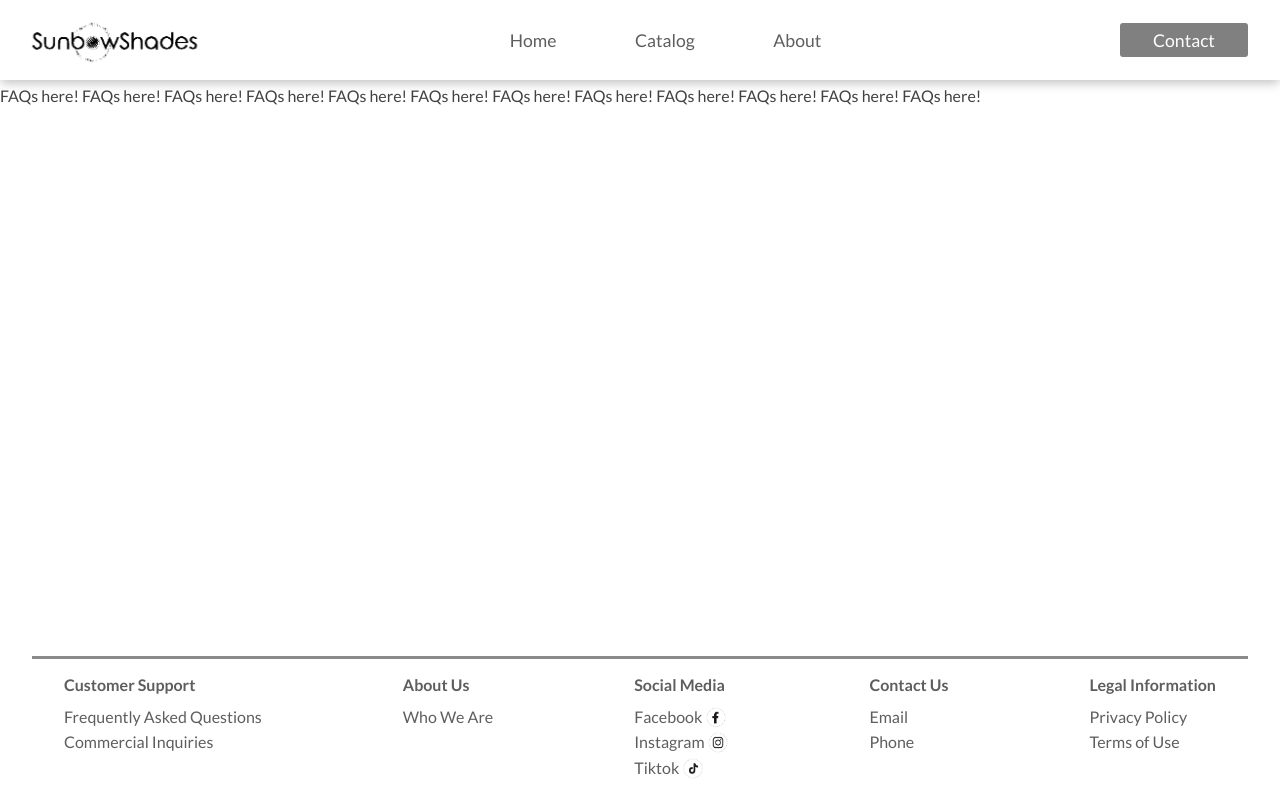
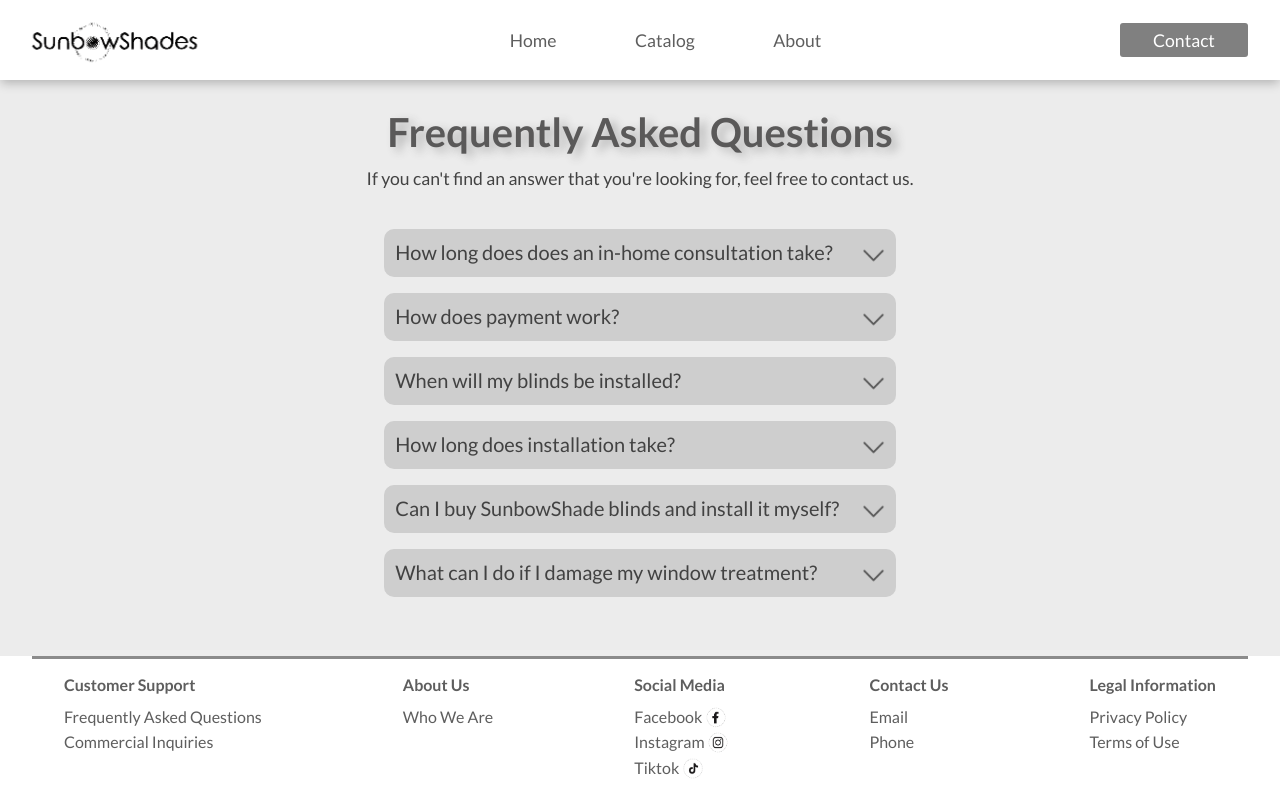
Before and after one commit to stevenchung213/sunbowshades, a React app: page /faqs in a window 1280 px wide. Built offline with nearby package versions, Linux system fonts and the light colour scheme.

Commit message:
implement faqs section

```diff
--- a/src/about/About.jsx
+++ b/src/about/About.jsx
@@ -4,7 +4,18 @@ import './styles.css';
 const About = () => {
   return (
     <div id='about_container'>
-      At SunbowShades, we are proud to introduce our innovative line of premium window treatments, crafted with precision using high-quality fabrics sourced directly from South Korea. As a new company, we are committed to delivering luxury-quality designs that elevate your spaces while staying budget-friendly. Our rigorous testing in reputable labs ensures our products meet the highest standards for UV protection, reduced dust particles, and deodorization—making them both safe and stylish. We pride ourselves on offering sophisticated solutions that blend elegance with affordability, helping you enhance your home without compromising on quality.
+      <div>
+        At SunbowShades, we are proud to introduce our innovative line of premium window treatments, crafted with precision using high-quality fabrics sourced directly from South Korea.
+      </div>
+      <div>
+        As a new company, we are committed to delivering luxury-quality designs that elevate your spaces while staying budget-friendly.
+      </div>
+      <div>
+        Our rigorous testing in reputable labs ensures our products meet the highest standards for UV protection, reduced dust particles, and deodorization—making them both safe, clean and stylish.
+      </div>
+      <div>
+        We pride ourselves on offering sophisticated solutions that blend elegance with affordability, helping you enhance your home without compromising on quality.
+      </div>
     </div>
   );
 };
--- a/src/about/styles.css
+++ b/src/about/styles.css
@@ -2,9 +2,7 @@
   display: flex;
   flex-direction: column;
   color: rgb(66, 66, 66);
-  line-height: 2rem;
   height: calc(100vh - 14rem);
-  width: 100%;
   align-items: center;
-  overflow: auto;
+  padding-top: 2rem;
 }
--- a/src/faq/Faq.jsx
+++ b/src/faq/Faq.jsx
@@ -1,21 +1,91 @@
-import React from 'react';
+import React, { useState } from 'react';
 import './styles.css';
+import downArrow from './../assets/down_arrow.png';
 
 const Faqs = () => {
+  const showAnswer1 = useState(false);
+  const showAnswer2 = useState(false);
+  const showAnswer3 = useState(false);
+  const showAnswer4 = useState(false);
+  const showAnswer5 = useState(false);
+  const showAnswer6 = useState(false);
+  const [showAnswers, toggleAnswers] = useState({
+    0: false,
+    1: false,
+    2: false,
+    3: false,
+    4: false,
+    5: false
+  })
+
+  const questions = [
+    {
+      text: 'How long does does an in-home consultation take?',
+      answer: ['One of our goals during this meeting is to figure out which style and color matches best with the interior of your home.', <br key={1} />, 'Our team will provide a full physical catalog which includes fabric samples along with all the colors available.', <br key={2} />, 'Upon coming to a decision, our team will then take accurate measurements for each window that you plan on treating.', <br key={3} />, 'This entire process usually takes between 1-2 hours, but can take longer depending on specific circumstances.']
+    },
+    {
+      text: 'How does payment work?',
+      answer: ['Customers are expected to put in a deposit, 50% of the total cost, during the in-home consultation meeting and the rest will be collected upon completion.', <br key={4} />, 'Once we receive the product, our team will reach out to you to schedule a date for the installation.', <br key={5} />, 'We currently accept cash, checks and money orders and plan on accepting electronic payments in the near future.']
+    },
+    {
+      text: 'When will my blinds be installed?',
+      answer: ['Our window treatments usually take about 2 weeks to arrive at our facilities due to each one being made to custom specs.', <br key={6} />, 'Our team will then schedule a date for installation as soon as possible, usually for the following week.']
+    },
+    {
+      text: 'How long does installation take?',
+      answer: ['Our team of experts can complete a conventional sized window in approximately 10 minutes.', <br key={7} />, 'If a customer has five windows that need treatment, we can estimate the total duration to take 50 minutes.']
+    },
+    {
+      text: 'Can I buy SunbowShade blinds and install it myself?',
+      answer: ['We are currently in the process of figuring out a foolproof way for our customers to self-install our window treatments.', <br key={8} />, 'We are in talks with our manufacturers to see if they can design a system to make installation simple, precise and easy.', <br key={9} />, 'Although measuring your own window is not a difficult task, some nuances with how some blinds are made can cause issues leading to customer dissatisfaction, e.g., the window treatment not fitting properly.', <br key={10} />, 'We want to make sure that this never happens if and when we provide this option.']
+    },
+    {
+      text: 'What can I do if I damage my window treatment?',
+      answer: ['Although there is no warranty for these types of products, we are happy to work with you to mend whatever issue you currently have.', <br key={11} />, 'Feel free to reach out to us via email or phone.']
+    }
+  ];
+
   return (
-    <div id='faq_container'>
-      FAQs here!
-      FAQs here!
-      FAQs here!
-      FAQs here!
-      FAQs here!
-      FAQs here!
-      FAQs here!
-      FAQs here!
-      FAQs here!
-      FAQs here!
-      FAQs here!
-      FAQs here!
+    <div id='faqs_container'>
+      <div className='banner faqs_banner'>
+        Frequently Asked Questions
+      </div>
+      <div className='sub_banner'>
+        If you can't find an answer that you're looking for, feel free to contact us.
+      </div>
+      <div className='questions_container'>
+        {
+          questions.map((question, index) => (
+            <div
+              className={'faq_container' + (showAnswers[index] ? ' show_faq_container' : '')}
+              key={index}
+            >
+              <div className='question_container'>
+                <div className='question'>
+                  {question.text}
+                </div>
+                <img
+                  className='down_arrow'
+                  src={downArrow}
+                  alt='down_arrow'
+                  onClick={() => {
+                    let currState = showAnswers[index];
+                    toggleAnswers({
+                      ...showAnswers,
+                      [index]: !currState
+                    })
+                  }}
+                />
+              </div>
+              <div className={'answer_container' + (showAnswers[index] ? ' show_answer' : '')}>
+                <div className='answer'>
+                  {question.answer}
+                </div>
+              </div>
+            </div>
+          ))
+        }
+      </div>
     </div>
   );
 };
--- a/src/faq/styles.css
+++ b/src/faq/styles.css
@@ -1,8 +1,84 @@
-#faq_container {
+#faqs_container {
   display: flex;
   flex-direction: column;
+  background-color: rgb(236, 236, 236);
   color: rgb(66, 66, 66);
-  line-height: 2rem;
   height: calc(100vh - 14rem);
-  overflow: auto;
+  overflow-y: scroll;
 }
+
+.faqs_banner {
+  margin: 0 auto;
+  height: auto;
+  padding-top: 2rem;
+  padding-bottom: 1rem;
+}
+
+.sub_banner {
+  font-size: 1.1rem;
+  margin: 0 auto;
+  text-align: center;
+  padding-bottom: 2rem;
+}
+
+.questions_container {
+  width: 40%;
+  margin: 0 auto;
+}
+
+.faq_container {
+  display: flex;
+  width: 100%;
+}
+
+.question_container {
+  display: flex;
+  width: 100%;
+  justify-content: space-between;
+  border-radius: 10px;
+  background-color: rgb(206, 206, 206);
+  padding: 0.7rem;
+  height: 3rem;
+  margin: 0.5rem 0;
+}
+
+.question {
+  font-size: 1.25rem;
+}
+
+.down_arrow {
+  padding-top: 4px;
+  height: 1.7rem;
+}
+
+.answer_container {
+  display: none;
+}
+
+.show_answer {
+  display: flex;
+  justify-content: space-between;
+  border-radius: 10px;
+  background-color: rgb(255, 255, 255);
+  padding: 0.7rem;
+  border-radius: 10px;
+  background-color: rgb(240, 240, 240);
+  flex: 1;
+}
+
+.show_faq_container {
+  flex-direction: column;
+}
+
+.answer {
+  font-size: 1.1rem;
+  padding: 0 1rem;
+  line-height: 1.6rem;
+}
+
+@media only screen and (max-width: 768px) {
+  .questions_container {
+    width: 80%;
+    margin: 0 auto;
+  }
+}
--- a/src/styles.css
+++ b/src/styles.css
@@ -5,7 +5,6 @@
   font-size: 16px;
   margin: 0;
   box-sizing: border-box;
-  scroll-behavior: smooth;
 }
 
 #app_container {
```
Also changed, not shown: src/assets/down_arrow.png (added).
